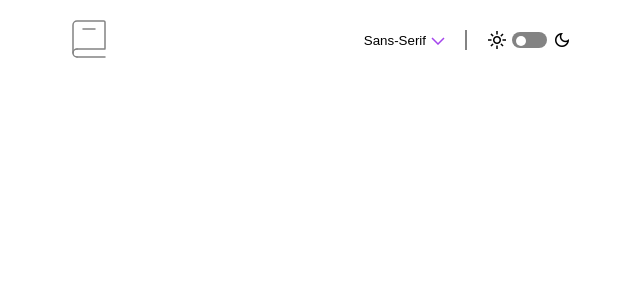
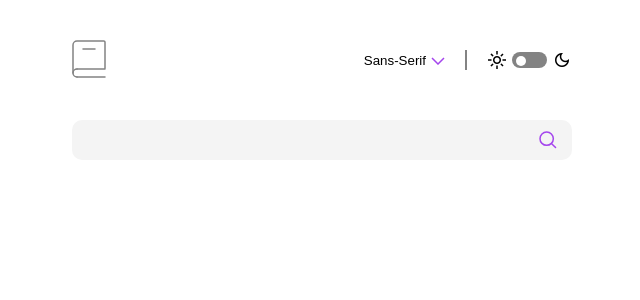
Before and after one commit to hidalest/dictionary-app, a React (Vite) app: page / in a window 1280 px wide. Shown: the top 300 px of the page, without its empty margins (318-958 px from the left). Built offline with nearby package versions, Linux system fonts and the light colour scheme; a web font is replaced by a local one.

Commit message:
feat: finished creating the input element component

```diff
--- a/src/App.scss
+++ b/src/App.scss
@@ -29,4 +29,8 @@
     margin: 0 auto;
     height: 100vh;
   }
+
+  &_main {
+    margin-top: 4rem;
+  }
 }
--- a/src/App.tsx
+++ b/src/App.tsx
@@ -2,11 +2,7 @@ import './App.scss';
 import { useAppDispatch, useAppSelector } from './hooks/redux';
 import HeaderNav from './layout/HeaderNav/HeaderNav';
 import data from './data.json';
-import { appActions } from './store/store';
-
-const defaultFont =
-  data.headerNav.fontDropdown.items.find((font) => font.defaultActive === true)
-    ?.fontName || 'sans';
+import InputText from './ui/InputText/InputText';
 
 function App() {
   const appTheme = useAppSelector((state) => state.theme.theme);
@@ -17,6 +13,10 @@ function App() {
     <div className={`${'app'} ${appTheme} ${appFont}`}>
       <div className='app_container'>
         <HeaderNav headerNav={data.headerNav} />
+
+        <main className='app_main'>
+          <InputText inputElement={data.mainContent.inputElement} />
+        </main>
       </div>
     </div>
   );
--- a/src/data.json
+++ b/src/data.json
@@ -29,5 +29,12 @@
     "toggleTheme": {
       "lightIcon": "../src/assets/images/icon-moon.svg"
     }
+  },
+  "mainContent": {
+    "inputElement": {
+      "placeholder": "Search for any word",
+      "errorMessage": "Whoops, can't be empty",
+      "searchIcon": "../src/assets/images/icon-search.svg"
+    }
   }
 }
--- a/src/layout/HeaderNav/HeaderNav.scss
+++ b/src/layout/HeaderNav/HeaderNav.scss
@@ -4,7 +4,7 @@
   display: flex;
   justify-content: space-between;
   align-items: center;
-  padding-top: 2rem;
+  padding-top: 4rem;
 
   &_actions {
     height: 2rem;
--- a/src/sassStyles/_variables.scss
+++ b/src/sassStyles/_variables.scss
@@ -6,10 +6,11 @@ $dark-4: #050505;
 $grey-1: #838383;
 
 $white-1: #ffffff;
+$white-2: #f4f4f4;
 $purple-1: rgb(164, 69, 237);
 $orange-1: rgb(255, 82, 82);
 
 // Fonts
-$mono: "Roboto Mono", monospace;
-$serif: "Source Serif Pro", serif;
+$mono: 'Roboto Mono', monospace;
+$serif: 'Source Serif Pro', serif;
 $sans: sans-serif;
--- a/src/ui/Dropdown/Dropdown.scss
+++ b/src/ui/Dropdown/Dropdown.scss
@@ -28,6 +28,7 @@
     top: 3rem;
     right: 0;
     display: none;
+    z-index: 100;
 
     .dark & {
       background-color: $dark-3;
--- /dev/null
+++ b/src/ui/InputText/InputText.scss
@@ -0,0 +1,58 @@
+@import '../../sassStyles/variables';
+
+.inputTextBox--container {
+  position: relative;
+}
+.inputTextBox {
+  position: relative;
+  width: 100%;
+  border: none;
+  border-radius: 1rem;
+  height: 4rem;
+  padding: 0rem 2rem;
+  font-size: 2rem;
+  transition: background-color 0.2s ease-out;
+
+  .sans & {
+    font-family: $sans;
+  }
+  .mono & {
+    font-family: $mono;
+  }
+  .serif & {
+    font-family: $serif;
+  }
+
+  .dark & {
+    background-color: $dark-3;
+    color: $white-1;
+  }
+
+  .light & {
+    background-color: $white-2;
+    color: $dark-4;
+  }
+
+  &:focus {
+    outline: 2px solid $purple-1;
+    outline-color: $purple-1;
+  }
+
+  &.error {
+    border: 1px solid $orange-1;
+  }
+}
+
+.inputTextBox--icon {
+  position: absolute;
+  right: 1.5rem;
+  top: 1.1rem;
+  border: none;
+  background-color: transparent;
+}
+
+.inputTextBox--errorMessage {
+  color: $orange-1;
+  padding-top: 1rem;
+  font-size: 1.3rem;
+}
--- /dev/null
+++ b/src/ui/InputText/InputText.tsx
@@ -0,0 +1,63 @@
+import React, { useState } from 'react';
+import './InputText.scss';
+
+interface InputTextInterface {
+  inputElement: {
+    searchIcon: string;
+    errorMessage: string;
+  };
+}
+
+const InputText = ({ inputElement }: InputTextInterface) => {
+  const { searchIcon, errorMessage } = inputElement;
+
+  const [inputValue, setInputValue] = useState('');
+  const [isFormValid, setIsFormValid] = useState<undefined | boolean>(
+    undefined
+  );
+
+  const onSubmitSearchHandler = (e: React.FormEvent<HTMLFormElement>) => {
+    e.preventDefault();
+
+    if (inputValue === '') {
+      setIsFormValid(false);
+      return;
+    }
+  };
+
+  const onInputChange = (e: React.ChangeEvent<HTMLInputElement>) => {
+    setIsFormValid(true);
+    setInputValue(e.target.value);
+  };
+
+  const onBlurInput = (e: React.ChangeEvent<HTMLInputElement>) => {
+    if (e.target.value === '') {
+      setIsFormValid(false);
+    }
+  };
+
+  const errorMessageClass = isFormValid === false ? 'error' : '';
+  return (
+    <form className='inputTextBox--container' onSubmit={onSubmitSearchHandler}>
+      <label htmlFor='inputTextBox' />
+      <input
+        type='text'
+        name='inputTextBox'
+        id='inputTextBox'
+        className={`inputTextBox ${errorMessageClass}`}
+        value={inputValue}
+        onChange={onInputChange}
+        onBlur={onBlurInput}
+      />
+      <button className='inputTextBox--icon' type='submit'>
+        <img src={searchIcon} alt='search Icon' className='' />
+      </button>
+
+      {isFormValid === false && (
+        <p className='inputTextBox--errorMessage'>{errorMessage}</p>
+      )}
+    </form>
+  );
+};
+
+export default InputText;
```
